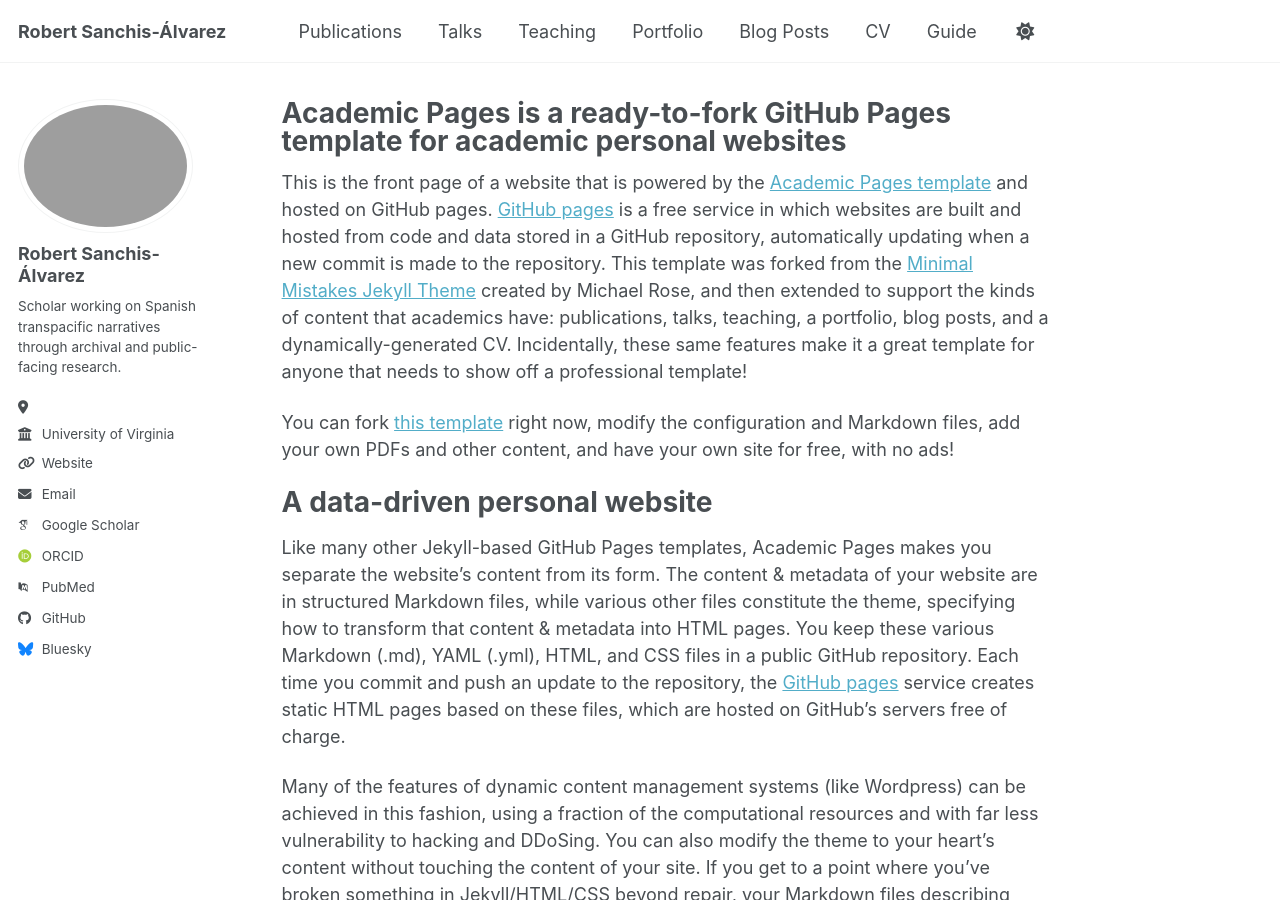
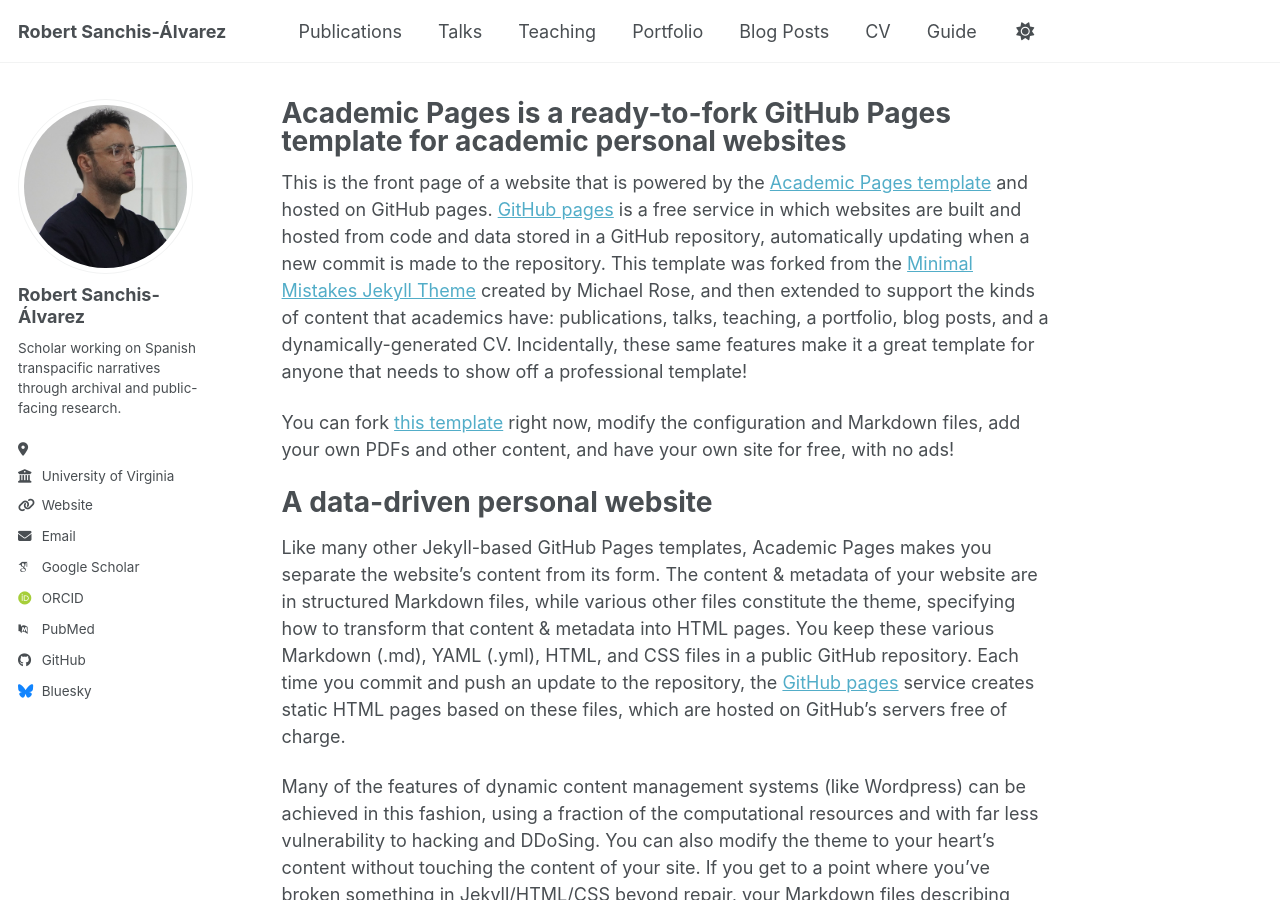
Before and after one commit to robertsanchisalvarez/robertsanchisalvarez.github.io, a Jekyll site: the page built from _pages/about.md, in a window 1280 px wide and 900 px high. Built offline with Jekyll 4.4.1, drawn with Linux system fonts in a browser that asks for light colours; some web fonts are replaced; a script bundle is joined from its source files by our own code; library files that are not in the unit come from our copies.

Commit message:
Update _config.yml

```diff
--- a/_config.yml
+++ b/_config.yml
@@ -23,7 +23,7 @@
 #               Additional customization can be done by editing /_includes/author-profile.html
 author:
   # Biographic information
-  avatar           : "jnlj.png"
+  avatar           : "jnlj.jpg"
   name             : "Robert Sanchis-Álvarez"
   pronouns         : # example: "she/her"
   bio              : "Scholar working on Spanish transpacific narratives through archival and public-facing research."
```
